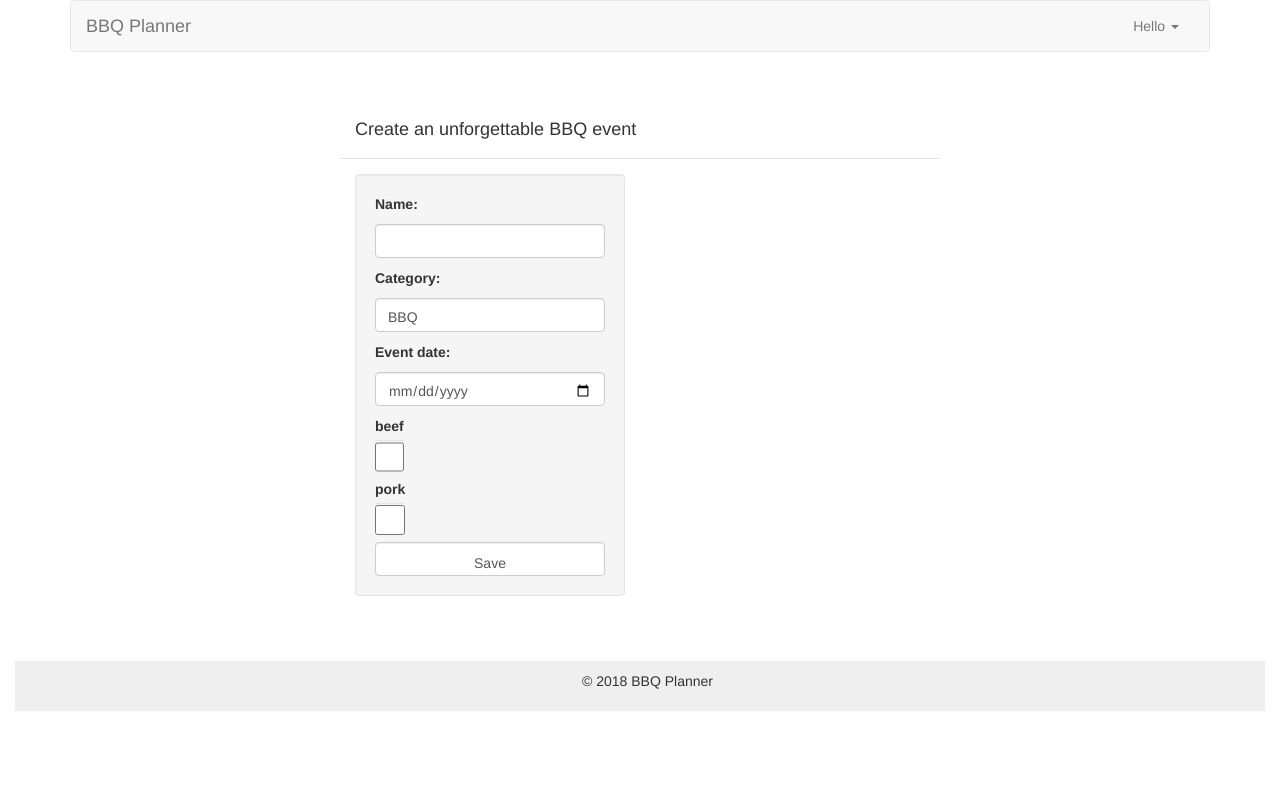
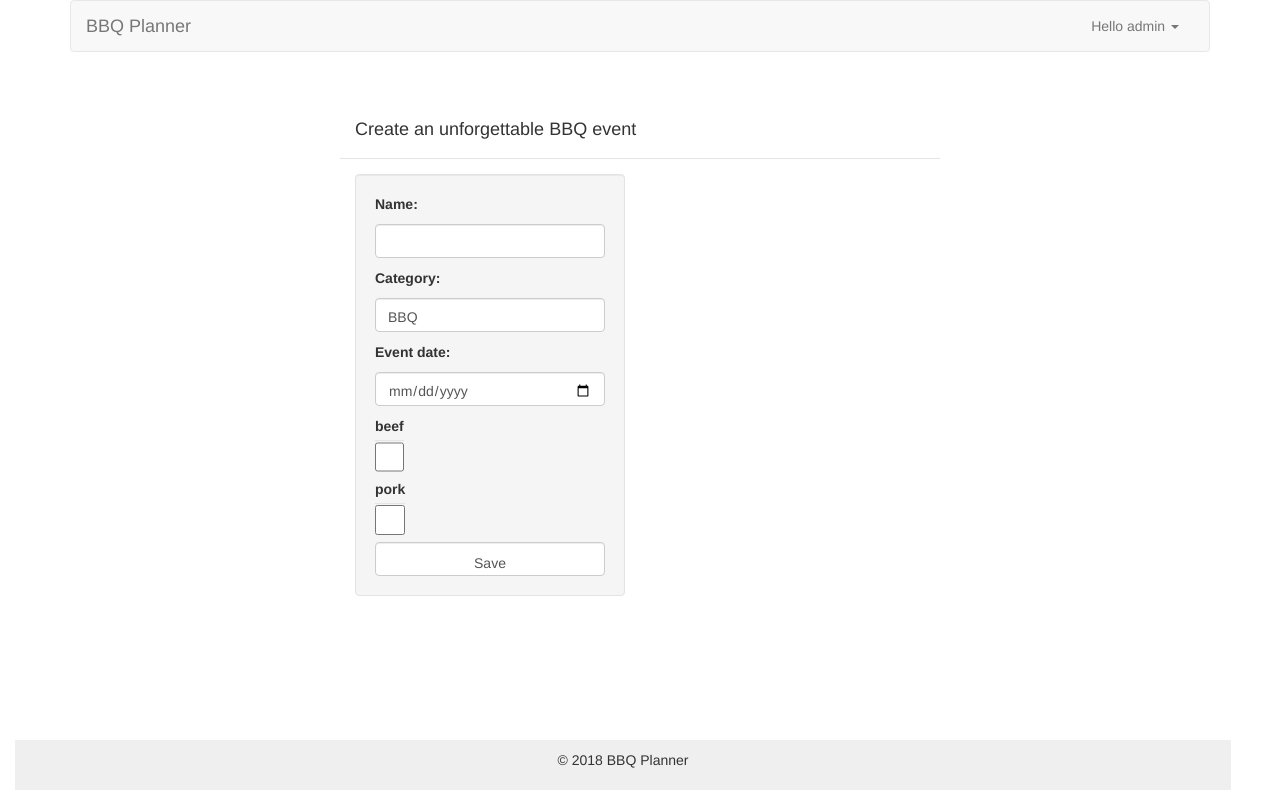
Before and after one commit to pouyaist/Traces_DjangoApp, a Django app: page /events/item/create/ in a window 1280 px wide. Run offline with Django 3.2, Linux system fonts and the light colour scheme; a user stored in the database is signed in; data comes from the database, SQL or seed files in the repository; both versions use the stored data as it was after the commit; parts of the project's set-up code (start-up, migrations or seed data) failed here and were passed over; some libraries are stand-ins or nearby versions.

Commit message:
css footer

```diff
--- a/bbq_planner/bbq_planner/settings.py
+++ b/bbq_planner/bbq_planner/settings.py
@@ -52,7 +52,6 @@
     'django.contrib.messages.middleware.MessageMiddleware',
     'django.middleware.clickjacking.XFrameOptionsMiddleware',
     'corsheaders.middleware.CorsMiddleware',
-    'django.middleware.common.CommonMiddleware',
 ]
 
 CORS_ORIGIN_ALLOW_ALL = True
--- a/bbq_planner/static/css/style.css
+++ b/bbq_planner/static/css/style.css
@@ -12,7 +12,9 @@
     padding: 1rem;
     background-color: #efefef;
     text-align: center;
-    margin-top: 10px;
+    position: fixed;
+    bottom: 10px;
+    width: 95%;
 }
 
 .list-group a:hover {
--- a/bbq_planner/templates/includes/footer.html
+++ b/bbq_planner/templates/includes/footer.html
@@ -1,5 +1,5 @@
 <footer id="footer-area">
-    <div align="center" class="container-fluid" style='margin-left:15px'>
+    <div align="center" class="container-fluid" >
         <p>&copy; 2018 BBQ Planner</p>
     </div>
 </footer>
--- a/bbq_planner/templates/includes/home_head.html
+++ b/bbq_planner/templates/includes/home_head.html
@@ -27,13 +27,13 @@
 
                             <a href="#" class="dropdown-toggle" data-toggle="dropdown" role="button"
                                aria-haspopup="true" aria-expanded="false">Hello
-                               <!-- TODO fix session issue
+                               <!-- TODO fix session issue -->
                                 {% if user.first_name == "" %}
                                 {{ user.username }}
                                 {% else %}
                                 {{ user.first_name }}
                                 {% endif %}
-                                -->
+
                                 <span class="caret"></span></a>
                             <ul class="dropdown-menu">
                                 <li><a href="/user/logout">Logout</a></li>
```
Also changed, not shown: bbq_planner/db.sqlite3, bbq_planner/static/bootstrap/css/bootstrap.css.
